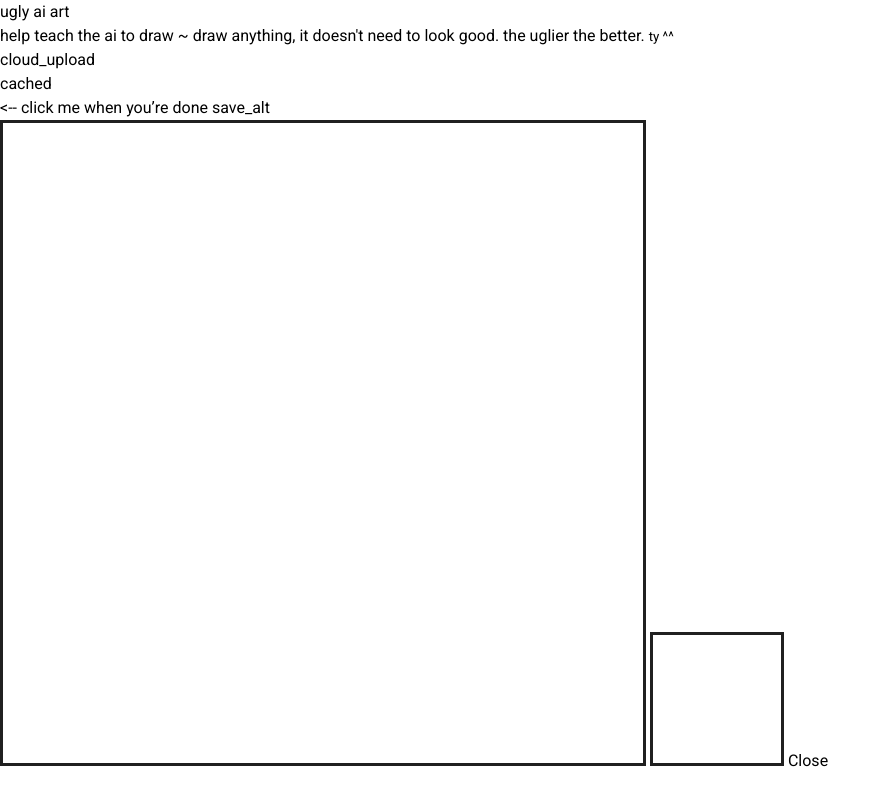
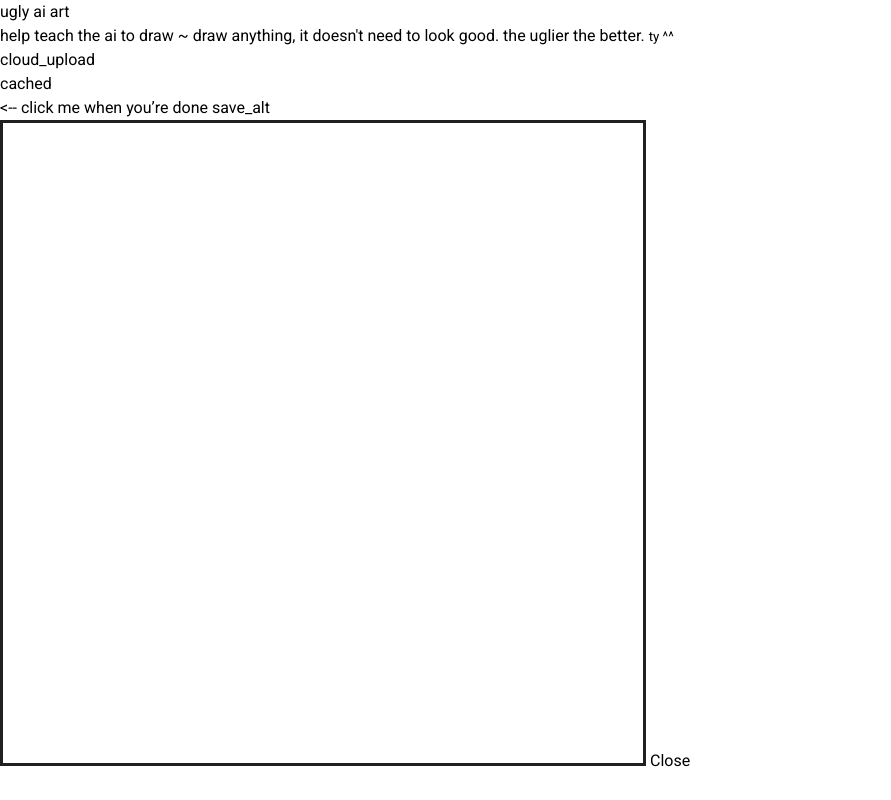
Before and after one commit to 98mprice/uglyart, a website: page index.html in a window 1280 px wide. Shown: the whole page, without its empty margins (0-891 px from the left). Drawn offline with nearby package versions, Linux system fonts and the light colour scheme; files whose address does not match are found by name.

Commit message:
another update

```diff
--- a/index.html
+++ b/index.html
@@ -105,7 +105,7 @@
       el: '#app',
       data: {
         loading: false,
-        debug: true,
+        debug: false,
         snackbar: false,
         text: ''
       },
```
